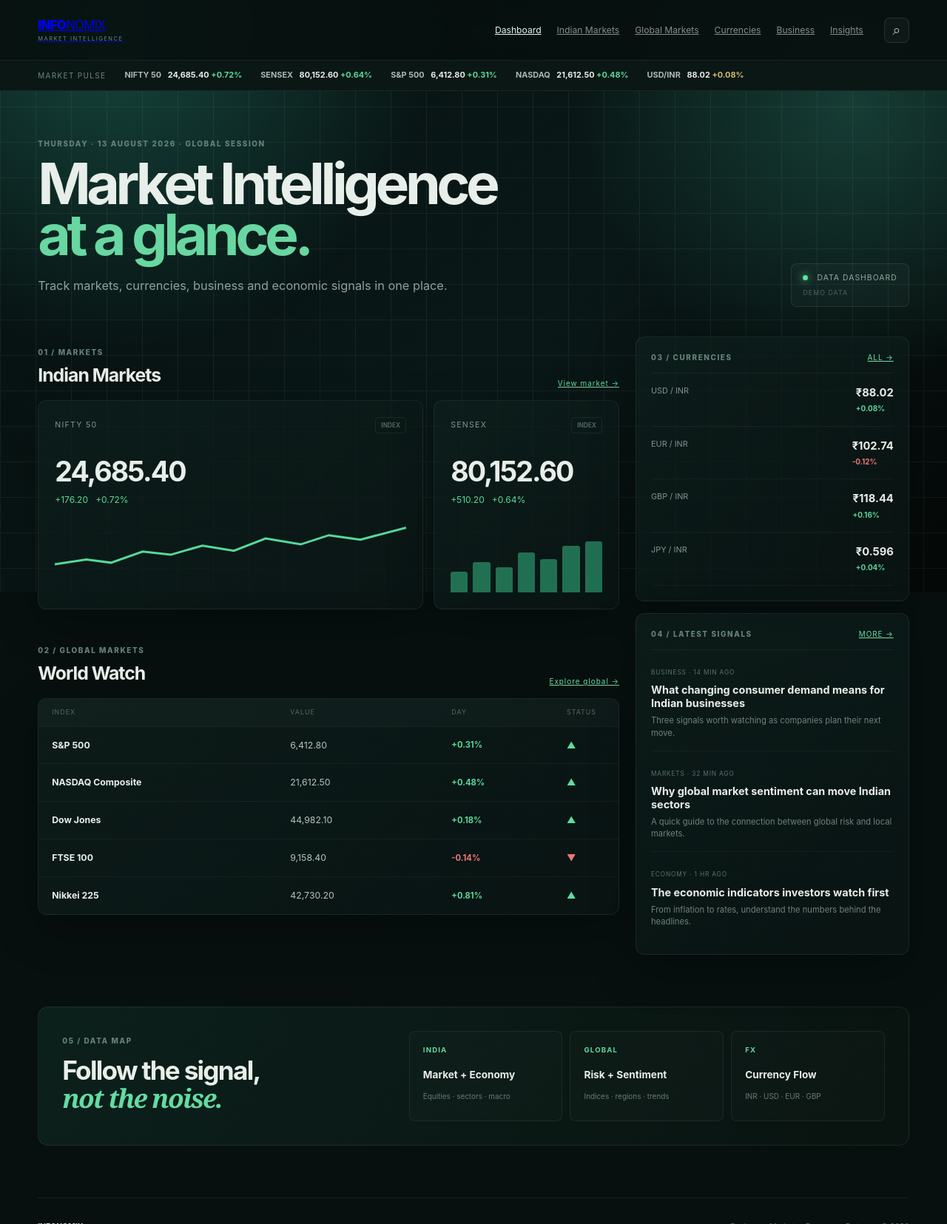
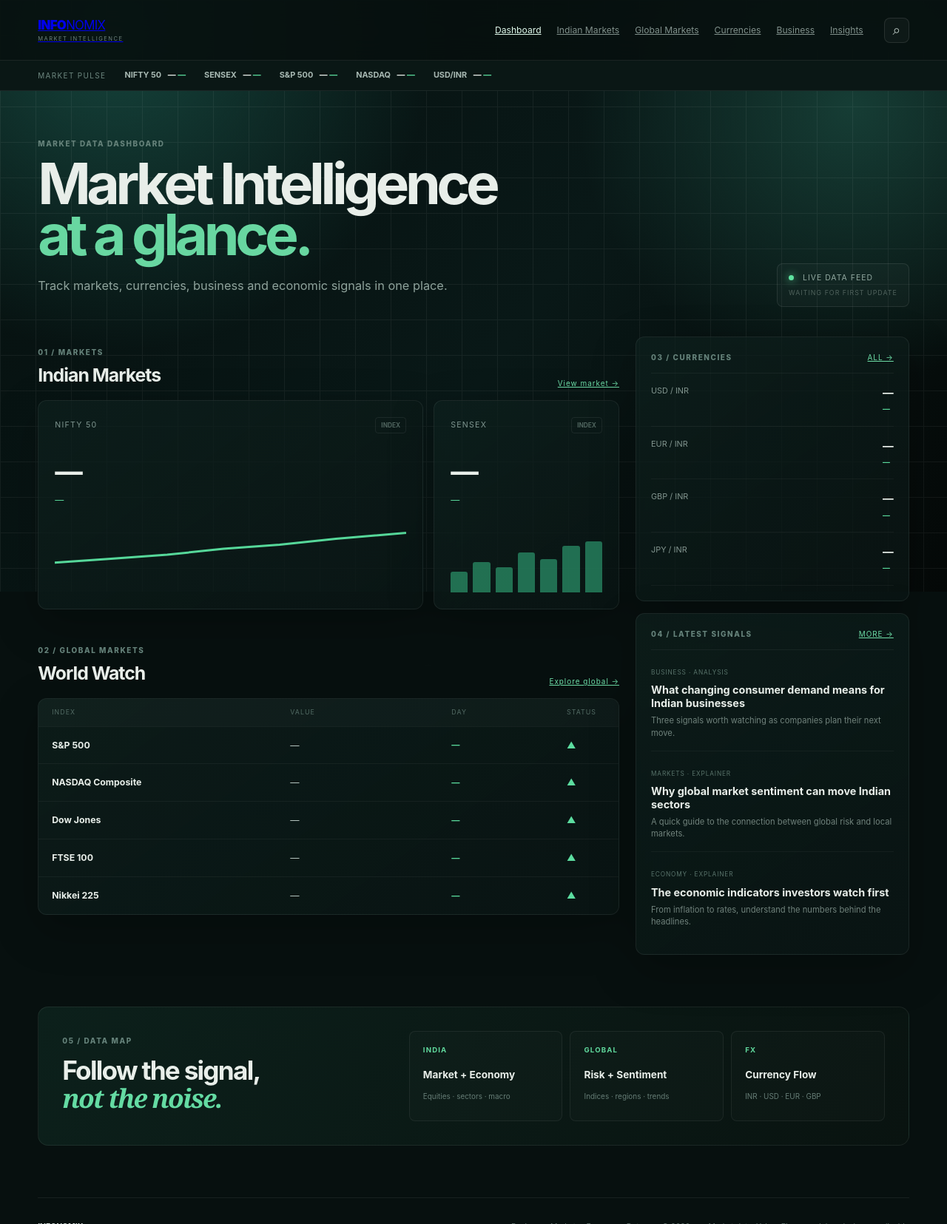
Before and after one commit to shYLOexe/Infonomix, a plain HTML site: page index.html in a window 1280 px wide. Shown: the top 1655 px of the page at 74% size. Drawn offline with Linux system fonts and the light colour scheme.

Commit message:
Add files via upload

```diff
--- a/index.html
+++ b/index.html
@@ -1,89 +1,44 @@
 <!doctype html>
-<html lang="en">
-<head>
+<html lang="en"><head>
 <meta charset="utf-8"><meta name="viewport" content="width=device-width,initial-scale=1">
 <meta name="description" content="Infonomix — market intelligence, Indian and global markets, currencies, business and economic data.">
-<title>Infonomix | Market Intelligence</title>
-<link rel="stylesheet" href="style.css">
-</head>
-<body>
-<header class="topbar">
-  <div class="container nav">
-    <a class="logo" href="index.html"><b>INFO</b>NOMIX<span>MARKET INTELLIGENCE</span></a>
-    <nav>
-      <a class="active" href="index.html">Dashboard</a>
-      <a href="pages/indian-markets.html">Indian Markets</a>
-      <a href="pages/global-markets.html">Global Markets</a>
-      <a href="pages/currencies.html">Currencies</a>
-      <a href="pages/business.html">Business</a>
-      <a href="pages/insights.html">Insights</a>
-    </nav>
-    <button class="search" aria-label="Search">⌕</button>
-  </div>
-</header>
-
-<main>
-<section class="ticker">
-  <div class="container ticker-row">
-    <span>MARKET PULSE</span><strong>NIFTY 50 <i>24,685.40</i> <em>+0.72%</em></strong>
-    <strong>SENSEX <i>80,152.60</i> <em>+0.64%</em></strong>
-    <strong>S&amp;P 500 <i>6,412.80</i> <em>+0.31%</em></strong>
-    <strong>NASDAQ <i>21,612.50</i> <em>+0.48%</em></strong>
-    <strong>USD/INR <i>88.02</i> <em class="flat">+0.08%</em></strong>
-  </div>
-</section>
-
-<section class="dashboard-head">
- <div class="container">
-  <div class="eyebrow">THURSDAY · 13 AUGUST 2026 · GLOBAL SESSION</div>
-  <div class="head-row"><div><h1>Market Intelligence<br><span>at a glance.</span></h1><p>Track markets, currencies, business and economic signals in one place.</p></div>
-  <div class="status"><span class="dot"></span> DATA DASHBOARD <small>DEMO DATA</small></div></div>
- </div>
-</section>
-
-<section class="container grid-main">
- <div class="main-col">
-  <div class="section-title"><div><span>01 / MARKETS</span><h2>Indian Markets</h2></div><a href="pages/indian-markets.html">View market →</a></div>
-  <div class="market-grid">
-   <article class="market-card featured"><div class="card-top"><span>NIFTY 50</span><b>INDEX</b></div><div class="price">24,685.40</div><div class="change up">+176.20 &nbsp; +0.72%</div><div class="chart"><svg viewBox="0 0 500 130" preserveAspectRatio="none"><polyline points="0,104 45,92 80,100 125,72 165,80 210,57 255,70 300,39 350,54 390,31 435,42 500,12"/></svg></div></article>
-   <article class="market-card"><div class="card-top"><span>SENSEX</span><b>INDEX</b></div><div class="price">80,152.60</div><div class="change up">+510.20 &nbsp; +0.64%</div><div class="mini-chart"><span style="height:38%"></span><span style="height:55%"></span><span style="height:45%"></span><span style="height:72%"></span><span style="height:61%"></span><span style="height:84%"></span><span style="height:93%"></span></div></article>
-  </div>
-
-  <div class="section-title second"><div><span>02 / GLOBAL MARKETS</span><h2>World Watch</h2></div><a href="pages/global-markets.html">Explore global →</a></div>
-  <div class="table-card">
-   <div class="table-head"><span>INDEX</span><span>VALUE</span><span>DAY</span><span>STATUS</span></div>
-   <div class="table-row"><strong>S&amp;P 500</strong><span>6,412.80</span><b class="up">+0.31%</b><i>▲</i></div>
-   <div class="table-row"><strong>NASDAQ Composite</strong><span>21,612.50</span><b class="up">+0.48%</b><i>▲</i></div>
-   <div class="table-row"><strong>Dow Jones</strong><span>44,982.10</span><b class="up">+0.18%</b><i>▲</i></div>
-   <div class="table-row"><strong>FTSE 100</strong><span>9,158.40</span><b class="down">-0.14%</b><i class="red">▼</i></div>
-   <div class="table-row"><strong>Nikkei 225</strong><span>42,730.20</span><b class="up">+0.81%</b><i>▲</i></div>
-  </div>
- </div>
-
- <aside class="side-col">
-   <div class="panel">
-    <div class="panel-title"><span>03 / CURRENCIES</span><a href="pages/currencies.html">ALL →</a></div>
-    <div class="fx"><span>USD / INR</span><strong>₹88.02</strong><b class="up">+0.08%</b></div>
-    <div class="fx"><span>EUR / INR</span><strong>₹102.74</strong><b class="down">-0.12%</b></div>
-    <div class="fx"><span>GBP / INR</span><strong>₹118.44</strong><b class="up">+0.16%</b></div>
-    <div class="fx"><span>JPY / INR</span><strong>₹0.596</strong><b class="up">+0.04%</b></div>
-   </div>
-
-   <div class="panel news">
-    <div class="panel-title"><span>04 / LATEST SIGNALS</span><a href="pages/insights.html">MORE →</a></div>
-    <article><small>BUSINESS · 14 MIN AGO</small><h3>What changing consumer demand means for Indian businesses</h3><p>Three signals worth watching as companies plan their next move.</p></article>
-    <article><small>MARKETS · 32 MIN AGO</small><h3>Why global market sentiment can move Indian sectors</h3><p>A quick guide to the connection between global risk and local markets.</p></article>
-    <article><small>ECONOMY · 1 HR AGO</small><h3>The economic indicators investors watch first</h3><p>From inflation to rates, understand the numbers behind the headlines.</p></article>
-   </div>
- </aside>
-</section>
-
-<section class="container data-strip">
- <div><span>05 / DATA MAP</span><h2>Follow the signal,<br><em>not the noise.</em></h2></div>
- <div class="signal-grid"><div><b>INDIA</b><strong>Market + Economy</strong><small>Equities · sectors · macro</small></div><div><b>GLOBAL</b><strong>Risk + Sentiment</strong><small>Indices · regions · trends</small></div><div><b>FX</b><strong>Currency Flow</strong><small>INR · USD · EUR · GBP</small></div></div>
-</section>
-</main>
-
-<footer><div class="container foot"><strong>INFONOMIX</strong><span>Business · Markets · Economy · Data</span><span>© 2026</span></div></footer>
-<script src="script.js"></script>
-</body></html>
+<title>Infonomix | Market Intelligence</title><link rel="stylesheet" href="style.css">
+</head><body>
+<header class="topbar"><div class="container nav">
+<a class="logo" href="index.html"><b>INFO</b>NOMIX<span>MARKET INTELLIGENCE</span></a>
+<nav><a class="active" href="index.html">Dashboard</a><a href="pages/indian-markets.html">Indian Markets</a><a href="pages/global-markets.html">Global Markets</a><a href="pages/currencies.html">Currencies</a><a href="pages/business.html">Business</a><a href="pages/insights.html">Insights</a></nav>
+<button class="search" aria-label="Search">⌕</button></div></header>
+<section class="ticker"><div class="container ticker-row"><span>MARKET PULSE</span>
+<strong>NIFTY 50 <i id="t-nifty">Loading…</i> <em id="tc-nifty">—</em></strong>
+<strong>SENSEX <i id="t-sensex">Loading…</i> <em id="tc-sensex">—</em></strong>
+<strong>S&amp;P 500 <i id="t-sp500">Loading…</i> <em id="tc-sp500">—</em></strong>
+<strong>NASDAQ <i id="t-nasdaq">Loading…</i> <em id="tc-nasdaq">—</em></strong>
+<strong>USD/INR <i id="t-usdinr">Loading…</i> <em id="tc-usdinr">—</em></strong></div></section>
+<section class="dashboard-head"><div class="container"><div class="eyebrow" id="dashboard-date">MARKET DATA DASHBOARD</div>
+<div class="head-row"><div><h1>Market Intelligence<br><span>at a glance.</span></h1><p>Track markets, currencies, business and economic signals in one place.</p></div>
+<div class="status"><span class="dot"></span> LIVE DATA FEED <small id="data-status">LOADING MARKET DATA</small></div></div></div></section>
+<section class="container grid-main"><div class="main-col">
+<div class="section-title"><div><span>01 / MARKETS</span><h2>Indian Markets</h2></div><a href="pages/indian-markets.html">View market →</a></div>
+<div class="market-grid">
+<article class="market-card featured"><div class="card-top"><span>NIFTY 50</span><b>INDEX</b></div><div class="price" id="nifty-price">Loading…</div><div class="change" id="nifty-change">—</div><div class="chart"><svg viewBox="0 0 500 130" preserveAspectRatio="none"><polyline id="nifty-line" points="0,100 80,90 160,80 240,65 320,55 400,40 500,25"/></svg></div></article>
+<article class="market-card"><div class="card-top"><span>SENSEX</span><b>INDEX</b></div><div class="price" id="sensex-price">Loading…</div><div class="change" id="sensex-change">—</div><div class="mini-chart"><span style="height:38%"></span><span style="height:55%"></span><span style="height:45%"></span><span style="height:72%"></span><span style="height:61%"></span><span style="height:84%"></span><span style="height:93%"></span></div></article></div>
+<div class="section-title second"><div><span>02 / GLOBAL MARKETS</span><h2>World Watch</h2></div><a href="pages/global-markets.html">Explore global →</a></div>
+<div class="table-card"><div class="table-head"><span>INDEX</span><span>VALUE</span><span>DAY</span><span>STATUS</span></div>
+<div class="table-row"><strong>S&amp;P 500</strong><span id="sp500-price">Loading…</span><b id="sp500-change">—</b><i>▲</i></div>
+<div class="table-row"><strong>NASDAQ Composite</strong><span id="nasdaq-price">Loading…</span><b id="nasdaq-change">—</b><i>▲</i></div>
+<div class="table-row"><strong>Dow Jones</strong><span id="dow-price">Loading…</span><b id="dow-change">—</b><i>▲</i></div>
+<div class="table-row"><strong>FTSE 100</strong><span id="ftse-price">Loading…</span><b id="ftse-change">—</b><i>▲</i></div>
+<div class="table-row"><strong>Nikkei 225</strong><span id="nikkei-price">Loading…</span><b id="nikkei-change">—</b><i>▲</i></div></div></div>
+<aside class="side-col"><div class="panel"><div class="panel-title"><span>03 / CURRENCIES</span><a href="pages/currencies.html">ALL →</a></div>
+<div class="fx"><span>USD / INR</span><strong id="usdinr-price">Loading…</strong><b id="usdinr-change">—</b></div>
+<div class="fx"><span>EUR / INR</span><strong id="eurinr-price">Loading…</strong><b id="eurinr-change">—</b></div>
+<div class="fx"><span>GBP / INR</span><strong id="gbpinr-price">Loading…</strong><b id="gbpinr-change">—</b></div>
+<div class="fx"><span>JPY / INR</span><strong id="jpyinr-price">Loading…</strong><b id="jpyinr-change">—</b></div></div>
+<div class="panel news"><div class="panel-title"><span>04 / LATEST SIGNALS</span><a href="pages/insights.html">MORE →</a></div>
+<article><small>BUSINESS · ANALYSIS</small><h3>What changing consumer demand means for Indian businesses</h3><p>Three signals worth watching as companies plan their next move.</p></article>
+<article><small>MARKETS · EXPLAINER</small><h3>Why global market sentiment can move Indian sectors</h3><p>A quick guide to the connection between global risk and local markets.</p></article>
+<article><small>ECONOMY · EXPLAINER</small><h3>The economic indicators investors watch first</h3><p>From inflation to rates, understand the numbers behind the headlines.</p></article></div></aside></section>
+<section class="container data-strip"><div><span>05 / DATA MAP</span><h2>Follow the signal,<br><em>not the noise.</em></h2></div>
+<div class="signal-grid"><div><b>INDIA</b><strong>Market + Economy</strong><small>Equities · sectors · macro</small></div><div><b>GLOBAL</b><strong>Risk + Sentiment</strong><small>Indices · regions · trends</small></div><div><b>FX</b><strong>Currency Flow</strong><small>INR · USD · EUR · GBP</small></div></div></section>
+</main><footer><div class="container foot"><strong>INFONOMIX</strong><span>Business · Markets · Economy · Data</span><span>© 2026</span><span id="footer-source">Market data: loading…</span></div></footer>
+<script src="script.js"></script></body></html>
--- /dev/null
+++ b/market-data.json
@@ -0,0 +1,5 @@
+{
+  "updatedAt": null,
+  "source": "Yahoo Finance chart feed",
+  "instruments": {}
+}
--- a/script.js
+++ b/script.js
@@ -1 +1,11 @@
-document.querySelectorAll('a[href]').forEach(a=>a.addEventListener('click',()=>{document.body.style.opacity='.98'}));
+async function loadMarketData(){
+const fmt=(v,d=2)=>Number.isFinite(v)?v.toLocaleString("en-IN",{minimumFractionDigits:d,maximumFractionDigits:d}):"—";
+const pct=v=>Number.isFinite(v)?`${v>=0?"+":""}${v.toFixed(2)}%`:"—";
+const setPair=(id,d,digits=2)=>{const p=document.getElementById(id+"-price"),c=document.getElementById(id+"-change");if(p)p.textContent=d?fmt(d.price,digits):"—";if(c){c.textContent=pct(d?.changePct);c.classList.toggle("up",(d?.changePct??0)>=0);c.classList.toggle("down",(d?.changePct??0)<0)}};
+try{const r=await fetch("market-data.json?ts="+Date.now(),{cache:"no-store"});if(!r.ok)throw Error("data unavailable");const data=await r.json(),m=data.instruments||{};
+["nifty","sensex","sp500","nasdaq","dow","ftse","nikkei"].forEach(id=>setPair(id,m[id],2));
+["usdinr","eurinr","gbpinr","jpyinr"].forEach(id=>setPair(id,m[id],4));
+["nifty","sensex","sp500","nasdaq","usdinr"].forEach(id=>{const d=m[id],t=document.getElementById("t-"+id),tc=document.getElementById("tc-"+id);if(t)t.textContent=d?fmt(d.price,id==="usdinr"?4:2):"—";if(tc)tc.textContent=d?pct(d.changePct):"—"});
+const dt=data.updatedAt?new Date(data.updatedAt):null;document.getElementById("data-status").textContent=dt?"UPDATED "+dt.toLocaleTimeString("en-IN",{hour:"2-digit",minute:"2-digit"}):"WAITING FOR FIRST UPDATE";document.getElementById("dashboard-date").textContent=dt?dt.toLocaleDateString("en-IN",{weekday:"long",day:"2-digit",month:"long",year:"numeric"}).toUpperCase()+" · MARKET DATA":"MARKET DATA DASHBOARD";document.getElementById("footer-source").textContent="Market data: Yahoo Finance · delayed where applicable";
+}catch(e){document.getElementById("data-status").textContent="DATA FEED UNAVAILABLE";document.getElementById("footer-source").textContent="Market data feed unavailable"}}
+loadMarketData();
```
Also changed, not shown: 1 other file.
